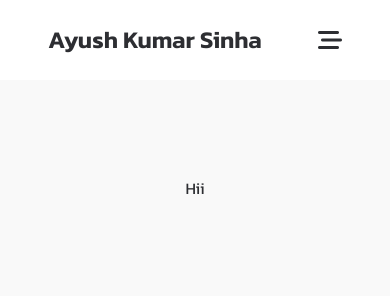
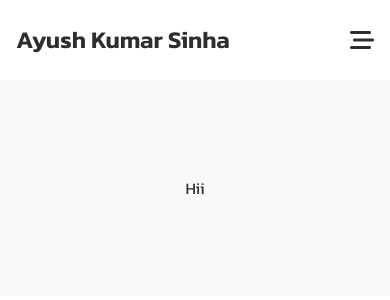
Before and after one commit to ayushsnha/ayushsnha.github.io, a Next.js app: page / in a window 390 px wide. Shown: the top 300 px of the page. Built offline with nearby package versions, Linux system fonts and the light colour scheme.

Commit message:
fix width

```diff
--- a/components/Nav/index.tsx
+++ b/components/Nav/index.tsx
@@ -10,7 +10,7 @@ const Nav = () => {
 
 
   return (
-    <nav className='px-12 py-6 shadow-nav'>
+    <nav className='md:px-12 px-4  py-6 shadow-nav'>
       <div className='flex justify-between items-center'>
         <h1 className='text-2xl font-semibold text-primaryBlack cursor-pointer'>
           Ayush Kumar Sinha
```
